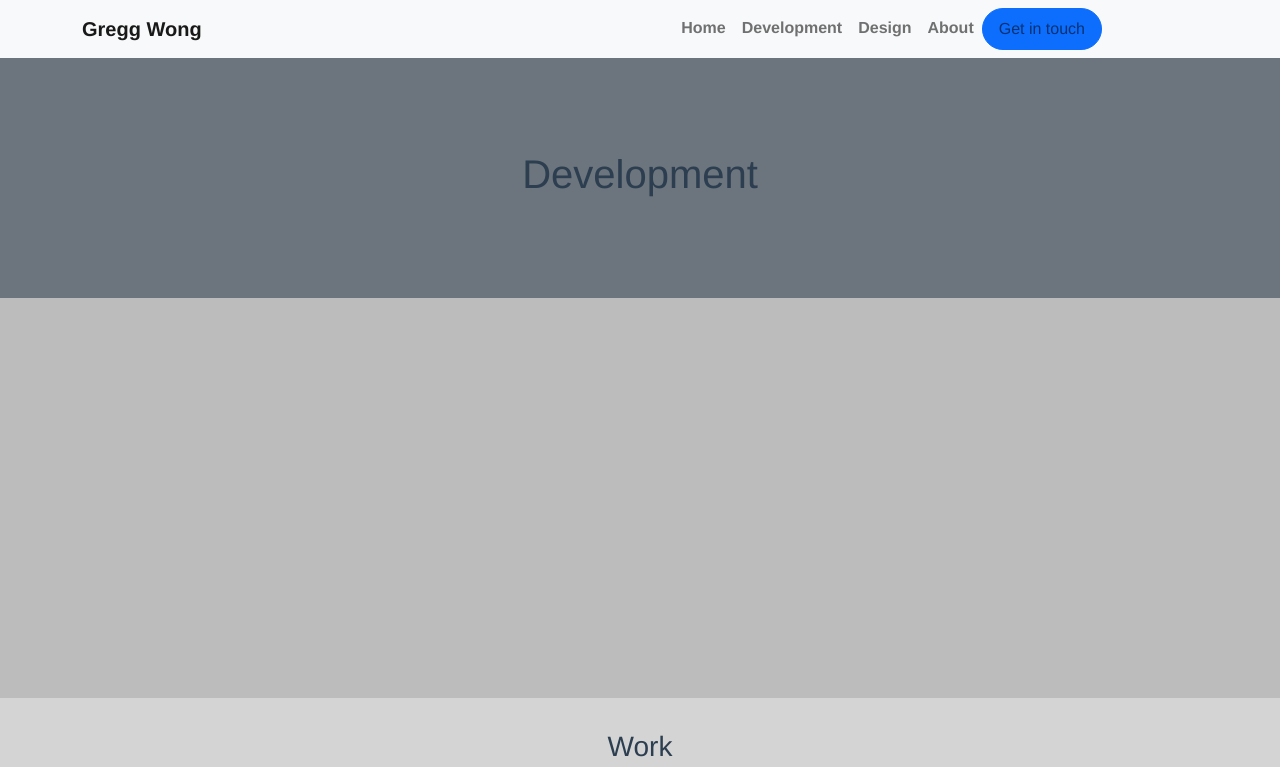
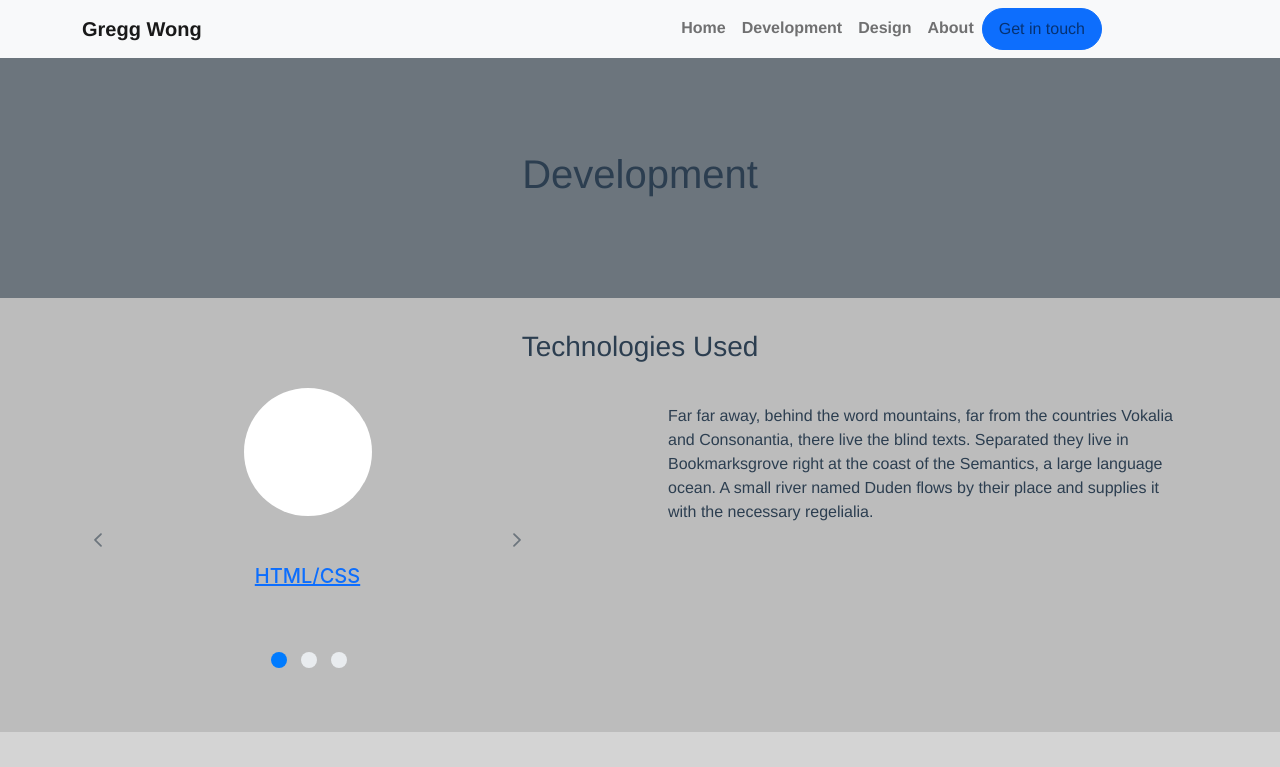
Before and after one commit to Jon-Mykal/personal-website, a Vue app: page /services/development in a window 1280 px wide. Shown: the top 767 px of the page. Built offline with nearby package versions, Linux system fonts and the light colour scheme.

Commit message:
Complete tech used section

```diff
--- a/src/views/DevelopmentView.vue
+++ b/src/views/DevelopmentView.vue
@@ -1,23 +1,55 @@
 <template>
     <section class="development">
         <Hero pageTitle="Development"/>
-        <section class="tech-stacks"></section>
+        <section class="tech-stacks py-3">
+            <h3 class="py-3">Technologies Used</h3>
+            <section class="container">
+                <section class="row pb-2">
+                    <section class="col-12 col-md-6 col-lg-5">
+                        <Carousel :value="toolsUsed" :numVisible="1" :circular="true" containerClass="tools-used">
+                            <template #item="slotProps">
+                            <section class="pb-5">
+                                <section class="wrapper d-flex px-3 flex-column align-items-center pb-3">
+                                <section class="circle rounded-circle"></section>
+                                <h5 class="pt-5">
+                                    <a :href="slotProps.data.url">{{ slotProps.data.name }}</a>
+                                </h5>
+                                <p class="mb-0 pb-2" v-html="slotProps.data.description">
+
+                                </p>
+                                </section>
+                            </section>
+                            </template>
+                        </Carousel>
+                    </section>
+                    <section class="col-md-6 col-12 offset-lg-1">
+                        <section class="wrapper d-flex px-3 flex-column pb-3 text-md-start">
+                        <p class="pt-3">
+                            Far far away, behind the word mountains, far from the countries Vokalia and Consonantia, there live the blind texts.
+                            Separated they live in Bookmarksgrove right at the coast of the Semantics, a large language ocean.
+                            A small river named Duden flows by their place and supplies it with the necessary regelialia.
+                        </p>
+                        </section>
+                    </section>
+                </section>
+            </section>
+        </section>
         <section class="dev-work py-3">
         <h3 class="py-3">Work</h3>
         <section class="container">
             <section class="row pb-2 justify-content-center">
             <section class="col-12 col-md-8 col-lg-6">
-            <Carousel :value="work" :numVisible="1" :circular="true">
+            <Carousel :value="workProjects" :numVisible="1" :circular="true">
                 <template #item="slotProps">
                 <section class="pb-5">
                     <section class="wrapper d-flex px-3 flex-column align-items-center pb-3">
                     <section class="circle rounded-circle"></section>
                     <h5 class="pt-5">{{ slotProps.data.name }}</h5>
                     <p class="mb-0 pb-2">
-                        {{ slotProps.data.description}}
+                        {{ slotProps.data.description }}
                     </p>
                     </section>
-                    <a class="btn btn-primary rounded-pill px-4 gw--fs-7" :href="slotProps.data.resourceLink">LINK</a>
+                    <a class="btn btn-primary rounded-pill px-4 gw--fs-7" :href="slotProps.data.url">LINK</a>
                 </section>
                 </template>
             </Carousel>
@@ -34,37 +66,60 @@ import { ref, onMounted } from 'vue';
 export default {
     setup () {
         onMounted(() => {
-            const data = [
+            const workData = [
             {
                 name: "Xamarin",
                 image: "/",
                 description: "Far far away, behind the word mountains,",
-                resourceLink: "https://dotnet.microsoft.com/en-us/apps/xamarin"
+                url: "https://dotnet.microsoft.com/en-us/apps/xamarin"
             },
             {
                 name: "React",
                 image: "/",
                 description: "Far far away, behind the word mountains,",
-                resourceLink: "https://reactjs.org/"
+                url: "https://reactjs.org/"
             },
             {
                 name: "Azure",
                 image: "/",
                 description: "Far far away, behind the word mountains,",
-                resourceLink: "https://azure.microsoft.com/en-us/"
+                url: "https://azure.microsoft.com/en-us/"
             }
             ];
-            work.value = data;
+            const toolsData = [
+                {
+                    name: "HTML/CSS",
+                    logo: "",
+                    description: "",
+                    url: ""
+                },
+                                {
+                    name: "JavaScript",
+                    logo: "",
+                    description: "Something <a href='https://vuejs.org'>Vue</a>",
+                    url: ""
+                },
+                {
+                    name: ".NET",
+                    logo: "",
+                    description: "",
+                    url: ""
+                }
+            ]
+            workProjects.value = workData;
+            toolsUsed.value = toolsData;
         })
-        let work = ref([]);
-        return {work}
+        let workProjects = ref([]);
+        let toolsUsed = ref([]);
+
+        return {workProjects, toolsUsed}
     }
 }
 </script>
 
 <style scoped>
 .tech-stacks {
-    height: 25rem;
+
     background: #bcbcbc;
 }
 
@@ -74,8 +129,8 @@ export default {
 }
 
 .circle {
-  height: 10rem;
-  width: 10rem;
+  height: 8rem;
+  width: 8rem;
   background: white;
 }
 </style>
```
